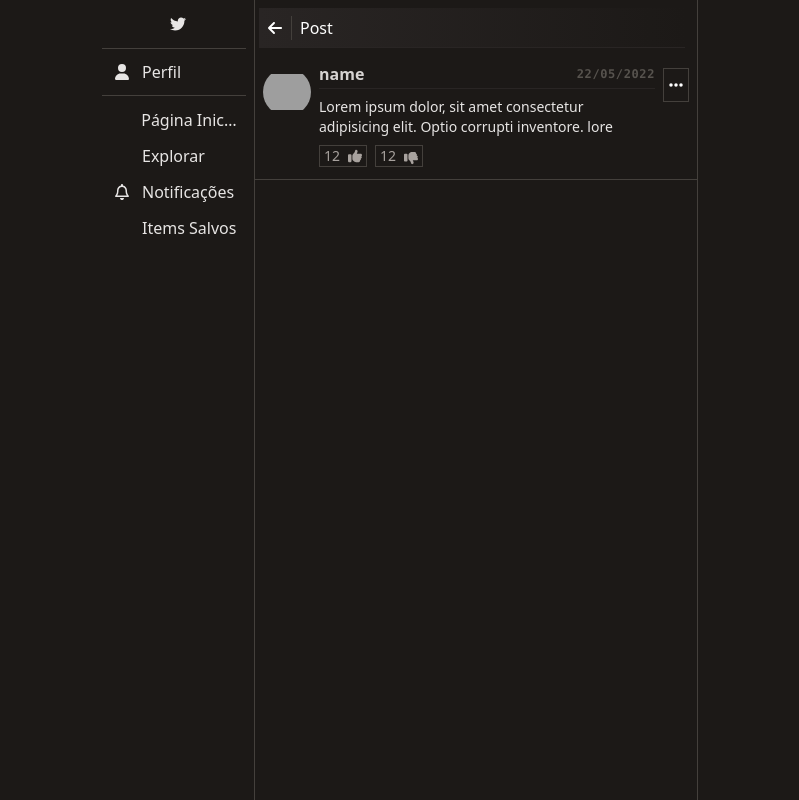
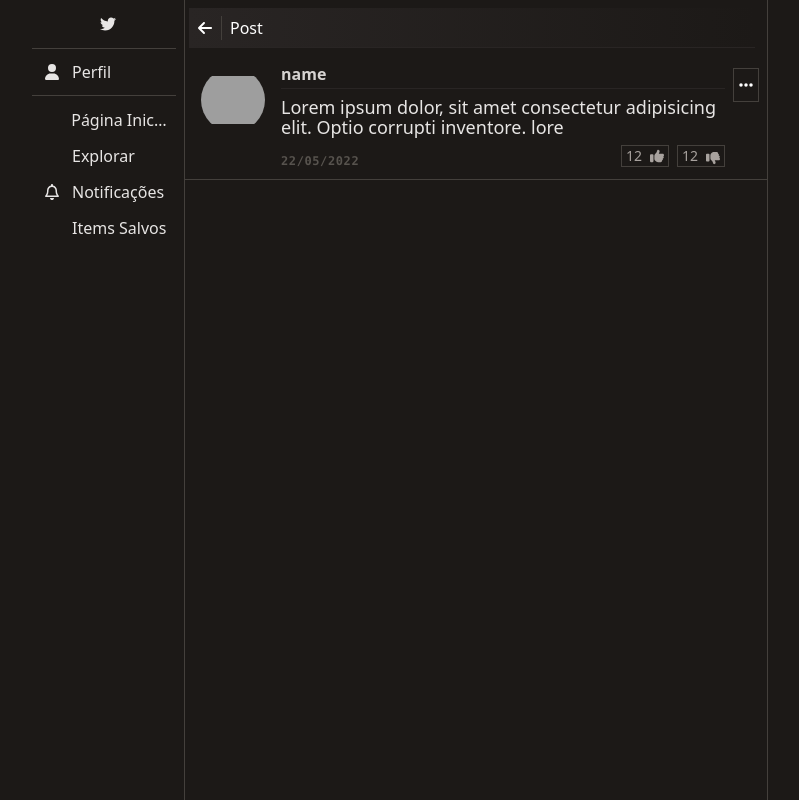
Before and after one commit to lopesdea91/my-reflections-front, a Vue app: page /post/1 in a window 1280 px wide. Shown: the whole page, without its empty margins (164-963 px from the left). Built offline with nearby package versions, Linux system fonts and the light colour scheme; grey boxes are pictures that could not be loaded.

Commit message:
fix | css

```diff
--- a/src/assets/css/geral.scss
+++ b/src/assets/css/geral.scss
@@ -3,11 +3,7 @@
 
     @media (min-width: 480px) {
         @apply grid;
-        grid-template-columns: 1fr 380px 1fr;
-    }
-
-    @media (min-width: 1024px) {
-        grid-template-columns: 1fr 460px 1fr;
+        grid-template-columns: 1fr minmax(min-content, 600px) 1fr;
     }
 }
 
--- a/src/components/Post.vue
+++ b/src/components/Post.vue
@@ -19,7 +19,6 @@ const { link } = defineProps({
     <div class="column-content">
       <div class="header">
         <span class="owner">name</span>
-        <span class="created">22/05/2022</span>
       </div>
 
       <span class="divisor"></span>
@@ -34,6 +33,8 @@ const { link } = defineProps({
       </p>
 
       <div class="footer">
+        <span class="created">22/05/2022</span>
+        <div class="btns">
           <button class="btn like">
             <span>12</span>
             <div>
@@ -46,6 +47,7 @@ const { link } = defineProps({
               <Icon icon="fa-solid fa-thumbs-down" />
             </div>
           </button>
+        </div>
       </div>
     </div>
 
@@ -70,9 +72,15 @@ const { link } = defineProps({
 
   .column-avatar {
     @apply w-12 flex justify-center;
+    @media (min-width: 1024px) {
+      @apply w-20;
+    }
 
     img {
       @apply w-12 h-12 object-contain rounded-full;
+      @media (min-width: 1024px) {
+        @apply w-16 h-16;
+      }
     }
   }
   .column-content {
@@ -84,14 +92,12 @@ const { link } = defineProps({
       .owner {
         @apply text-stone-300 font-semibold leading-3;
       }
-      .created {
-        @apply font-bold leading-3 text-xs text-stone-600 tracking-wider font-mono;
-      }
     }
 
     .text {
-      @apply text-sm text-stone-200 leading-5 font-extralight;
+      @apply text-lg text-stone-200 leading-5 font-extralight;
     }
+
     a.text {
       @apply text-stone-400 duration-150;
       &:hover {
@@ -100,8 +106,15 @@ const { link } = defineProps({
     }
 
     .footer {
+      @apply flex items-end justify-between;
+
+      .created {
+        @apply font-bold leading-3 text-xs text-stone-600 tracking-wider font-mono;
+      }
+
+      .btns {
         @apply flex gap-2;
-
+      }
       .btn {
         @apply text-sm text-stone-400 flex items-start gap-2 px-1 border-stone-700 border;
 
```
Lines whose indentation alone changed are shown as unchanged.
